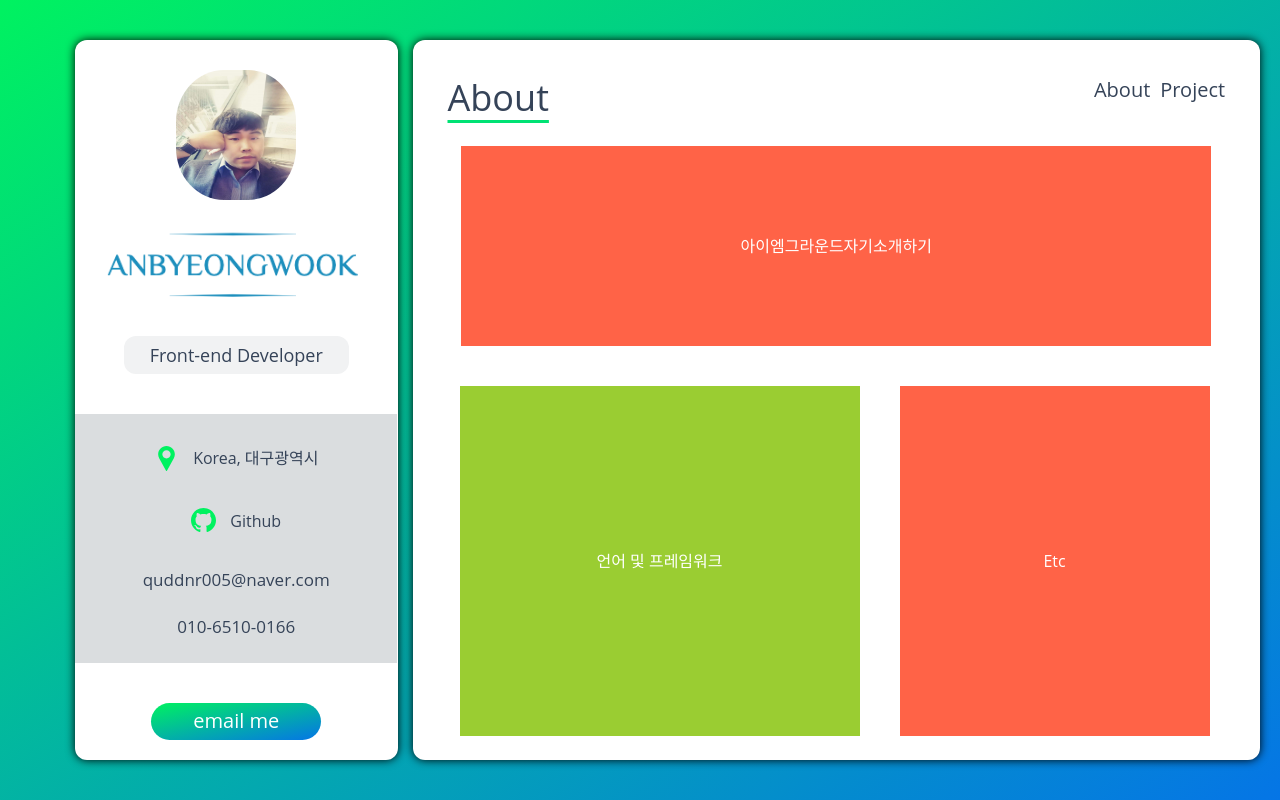
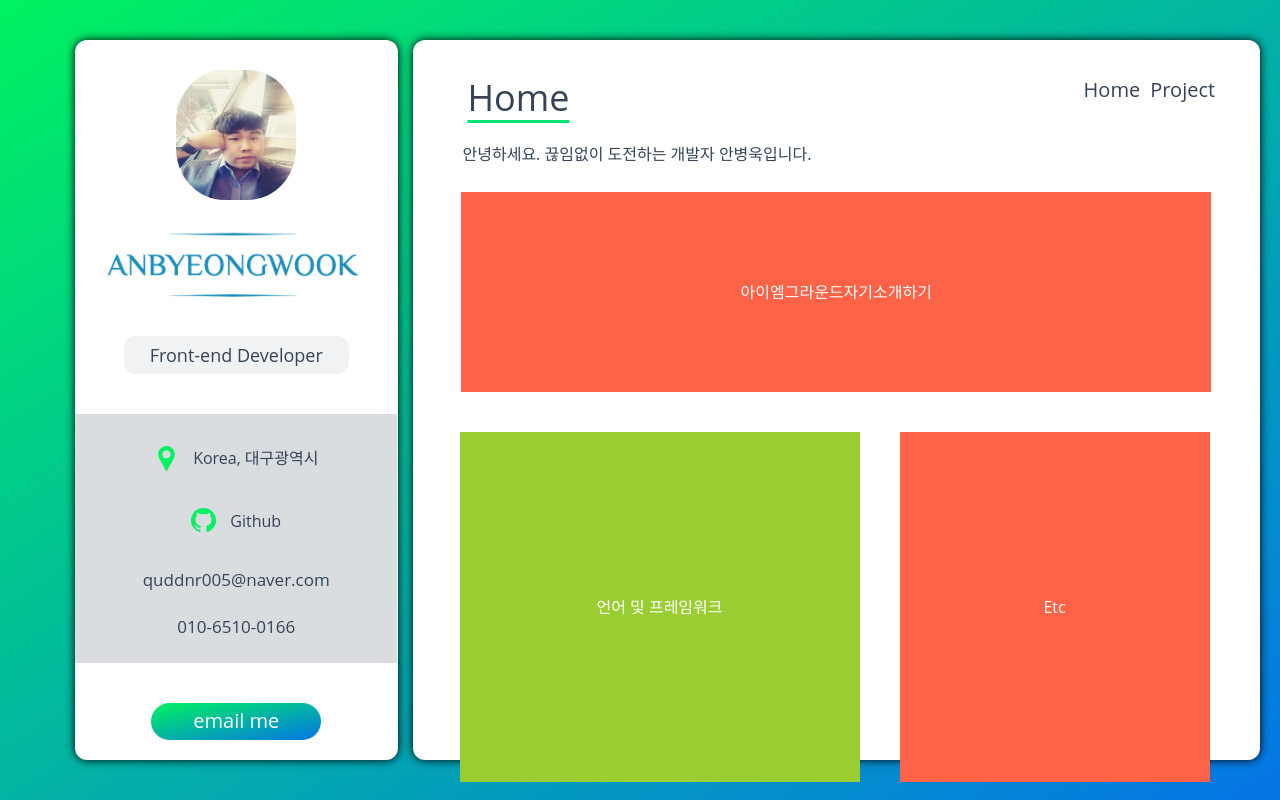
Before and after one commit to ByeongUk-An/Portfolio-react, a React (Create React App) app: page / in a window 1280 px wide. Built offline with nearby package versions, Linux system fonts and the light colour scheme.

Commit message:
내용수정

```diff
--- a/package.json
+++ b/package.json
@@ -9,6 +9,7 @@
     "react": "^16.13.1",
     "react-dom": "^16.13.1",
     "react-icons": "^3.11.0",
+    "react-reveal": "^1.2.2",
     "react-scripts": "3.4.3",
     "styled-components": "^5.2.0",
     "styled-reset": "^4.2.3"
--- a/src/components/Block1.js
+++ b/src/components/Block1.js
@@ -78,7 +78,6 @@ const BlockWrap = styled.div`
     justify-content: center;
     &:hover {
       background: #ffffff;
-      border-radius: 20px;
     }
   }
   .email {
--- a/src/components/Block2.js
+++ b/src/components/Block2.js
@@ -12,6 +12,7 @@ const BlockWrap = styled.div`
     display: flex;
     justify-content: space-between;
     padding: 40px 35px 0;
+    margin-bottom: 30px;
   }
   .headabout {
     font-size: 36px;
@@ -19,10 +20,17 @@ const BlockWrap = styled.div`
     text-underline-position: under;
     text-decoration-color: #00e274;
   }
+  .devel {
+    margin-left: 50px;
+  }
+  .aboutwrap {
+    margin-left: 20px;
+  }
   .about {
     margin-right: 10px;
   }
   .spanwrap {
+    margin-right: 10px;
     & > span {
       font-size: 20px;
     }
@@ -67,13 +75,16 @@ function Block2() {
   return (
     <BlockWrap>
       <div className="headwrap">
-        <div>
-          <h1 className="headabout">About</h1>
+        <div className="aboutwrap">
+          <h1 className="headabout">Home</h1>
         </div>
         <div className="spanwrap">
-          <span className="about">About</span>
+          <span className="about">Home</span>
           <span>Project</span>
         </div>
+      </div>
+      <div className="devel">
+        <p>안녕하세요. 끊임없이 도전하는 개발자 안병욱입니다.</p>
       </div>
       <div className="produce">아이엠그라운드자기소개하기</div>
       <div className="skillwrap">
```
Also changed, not shown: 1 other file (tests, documents, lock files or other folders).
